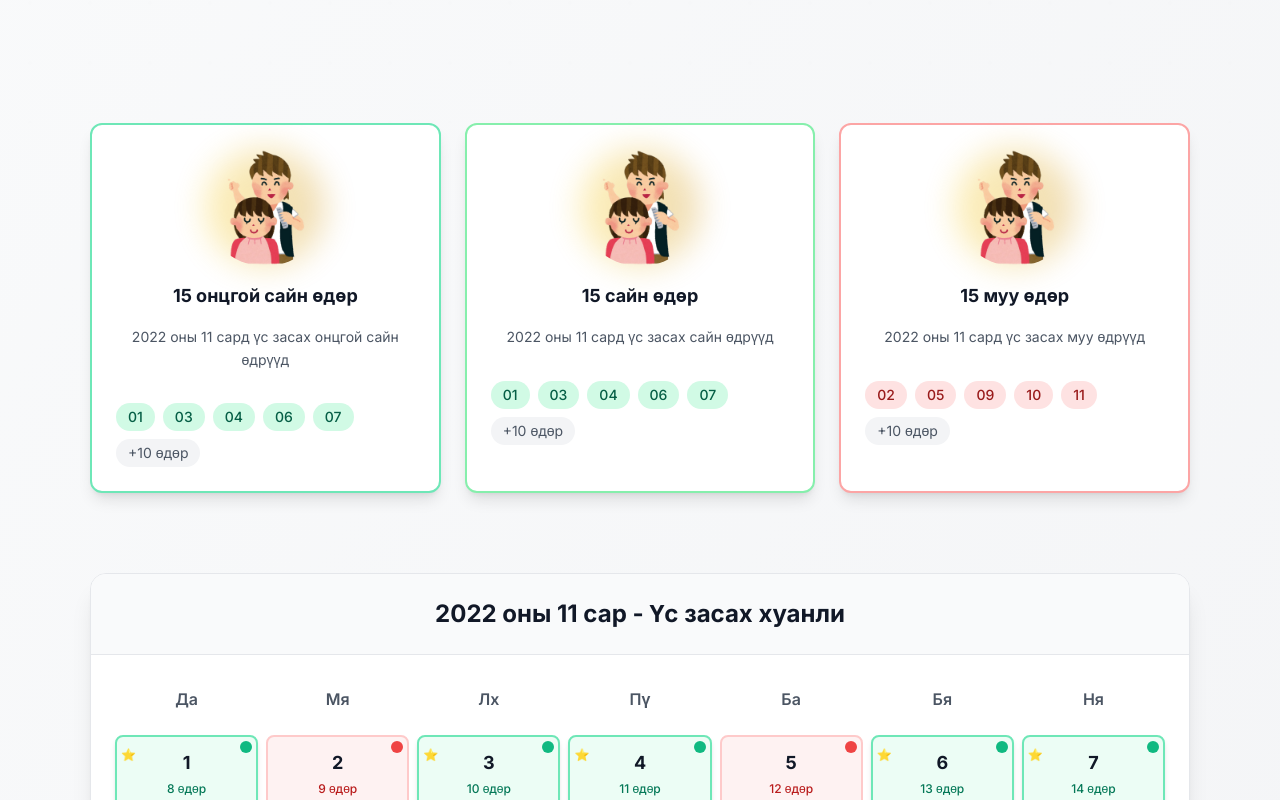
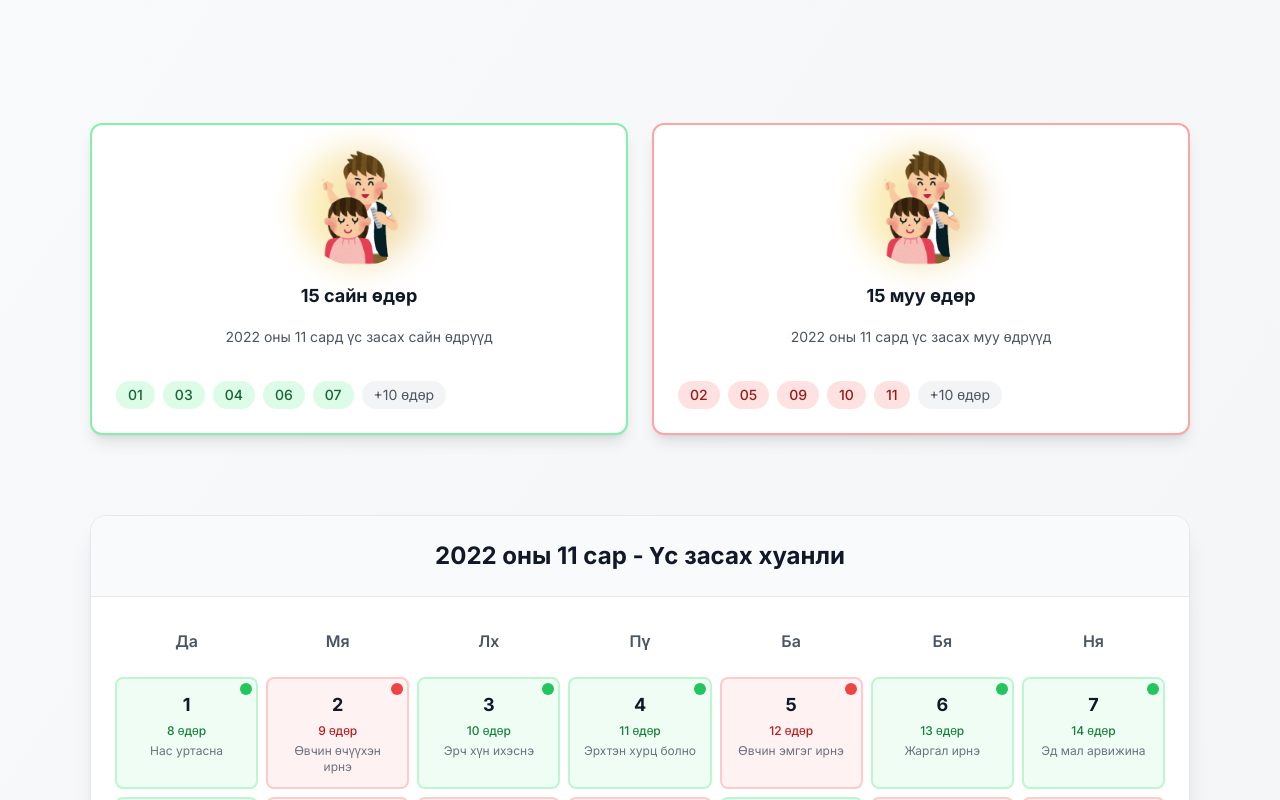
Before and after one commit to TsPuujee/tsagalbar-next, a Next.js app: page /hair-cutting-calendar in a window 1280 px wide. Shown: the part 340-1140 px from the top of the page. Built offline with nearby package versions, Linux system fonts and the light colour scheme.

Commit message:
refactor: remove specific good hair cutting days constant; streamline recommendation logic

```diff
--- a/src/app/hair-cutting-calendar/page.tsx
+++ b/src/app/hair-cutting-calendar/page.tsx
@@ -11,7 +11,6 @@ import Navigation from '@/components/layout/Navigation';
 import UnderlineLink from '@/components/links/UnderlineLink';
 
 import { getLunarDate } from '@/utils/calendarHelpers';
-import { GOOD_HAIR_CUTTING_DAYS } from '@/utils/constants';
 
 interface HairCuttingDay {
   date: Date;
@@ -19,7 +18,6 @@ interface HairCuttingDay {
   recommendation: string;
   isGood: boolean;
   description: string;
-  isSpecificGoodDay: boolean;
 }
 
 export default function HairCuttingCalendarPage() {
@@ -50,11 +48,27 @@ export default function HairCuttingCalendarPage() {
       const lunarData = getLunarDate(year, monthNum, day);
 
       const recommendation = lunarData.us_zasuulah;
-      const isSpecificGoodDay = GOOD_HAIR_CUTTING_DAYS.includes(recommendation);
-      const isGood =
-        isSpecificGoodDay ||
-        recommendation.includes('сайн') ||
-        recommendation.includes('зөв');
+
+      // List of positive recommendations that are considered good days for hair cutting
+      const goodRecommendations = [
+        'Эд мал баялаг төгөлдөр болно',
+        'Бие эрхтний хүч сайжирна',
+        'Эд мал арвидна',
+        'Өнгө зүс сайжирна',
+        'Нас уртасна',
+        'Эрч хүн ихэснэ',
+        'Эрхтэн хурц болно',
+        'Жаргал ирнэ',
+        'Эд мал арвижина',
+        'Өлзийтэй сайн',
+        'Сайн нөхөртэй нөхөрлөнө',
+        'Идээ ундаа элбэг олдоно',
+        'Эд эдлэл идээ ундаа олдоно',
+        'Жаргал үргэлжид ирнэ',
+        'Өлзийтэй сайн',
+      ];
+
+      const isGood = goodRecommendations.includes(recommendation);
 
       days.push({
         date: currentDate,
@@ -62,7 +76,6 @@ export default function HairCuttingCalendarPage() {
         recommendation,
         isGood,
         description: `${lunarData.odor_animal} өдөр - ${lunarData.odor_suudal} суудал`,
-        isSpecificGoodDay,
       });
     }
 
@@ -83,7 +96,6 @@ export default function HairCuttingCalendarPage() {
   };
 
   const goodDays = calendarDays.filter((day) => day.isGood);
-  const specificGoodDays = calendarDays.filter((day) => day.isSpecificGoodDay);
   const badDays = calendarDays.filter((day) => !day.isGood);
 
   return (
@@ -144,37 +156,7 @@ export default function HairCuttingCalendarPage() {
 
         {/* Summary Cards */}
         <section className='layout pb-8'>
-          <div className='mb-12 grid grid-cols-1 gap-6 md:grid-cols-3'>
-            <LunarInfoCard
-              title={`${specificGoodDays.length} онцгой сайн өдөр`}
-              description={`${format(
-                currentMonth,
-                'yyyy оны M сар'
-              )}д үс засах онцгой сайн өдрүүд`}
-              imageSrc='/images/hairCut.png'
-              imageAlt='Үс засах онцгой сайн өдөр'
-              mode={mode}
-              className='border-2 border-emerald-300 dark:border-emerald-600'
-            >
-              <div className='mt-4'>
-                <div className='flex flex-wrap gap-2'>
-                  {specificGoodDays.slice(0, 5).map((day, index) => (
-                    <span
-                      key={index}
-                      className='rounded-full bg-emerald-100 px-3 py-1 text-sm font-medium text-emerald-800 dark:bg-emerald-900 dark:text-emerald-200'
-                    >
-                      {format(day.date, 'dd')}
-                    </span>
-                  ))}
-                  {specificGoodDays.length > 5 && (
-                    <span className='rounded-full bg-gray-100 px-3 py-1 text-sm text-gray-600 dark:bg-gray-800 dark:text-gray-400'>
-                      +{specificGoodDays.length - 5} өдөр
-                    </span>
-                  )}
-                </div>
-              </div>
-            </LunarInfoCard>
-
+          <div className='mb-12 grid grid-cols-1 gap-6 md:grid-cols-2'>
             <LunarInfoCard
               title={`${goodDays.length} сайн өдөр`}
               description={`${format(
@@ -191,12 +173,7 @@ export default function HairCuttingCalendarPage() {
                   {goodDays.slice(0, 5).map((day, index) => (
                     <span
                       key={index}
-                      className={clsx(
-                        'rounded-full px-3 py-1 text-sm font-medium',
-                        day.isSpecificGoodDay
-                          ? 'bg-emerald-100 text-emerald-800 dark:bg-emerald-900 dark:text-emerald-200'
-                          : 'bg-green-100 text-green-800 dark:bg-green-900 dark:text-green-200'
-                      )}
+                      className='rounded-full bg-green-100 px-3 py-1 text-sm font-medium text-green-800 dark:bg-green-900 dark:text-green-200'
                     >
                       {format(day.date, 'dd')}
                     </span>
@@ -285,10 +262,8 @@ export default function HairCuttingCalendarPage() {
                   <div
                     key={index}
                     className={clsx(
-                      'relative cursor-pointer rounded-lg border-2 p-3 transition-all hover:scale-105',
-                      day.isSpecificGoodDay
-                        ? 'border-emerald-300 bg-emerald-50 shadow-md dark:border-emerald-700 dark:bg-emerald-900/30'
-                        : day.isGood
+                      'relative cursor-pointer rounded-lg border-2 p-3',
+                      day.isGood
                         ? 'border-green-200 bg-green-50 dark:border-green-800 dark:bg-green-900/20'
                         : 'border-red-200 bg-red-50 dark:border-red-800 dark:bg-red-900/20'
                     )}
@@ -305,9 +280,7 @@ export default function HairCuttingCalendarPage() {
                       <div
                         className={clsx(
                           'mb-1 text-xs font-medium',
-                          day.isSpecificGoodDay
-                            ? 'text-emerald-700 dark:text-emerald-300'
-                            : day.isGood
+                          day.isGood
                             ? 'text-green-700 dark:text-green-300'
                             : 'text-red-700 dark:text-red-300'
                         )}
@@ -316,12 +289,8 @@ export default function HairCuttingCalendarPage() {
                       </div>
                       <div
                         className={clsx(
-                          'text-xs leading-tight',
-                          day.isSpecificGoodDay
-                            ? 'text-emerald-600 dark:text-emerald-400'
-                            : mode === 'dark'
-                            ? 'text-gray-400'
-                            : 'text-gray-500'
+                          'text-xs',
+                          mode === 'dark' ? 'text-gray-400' : 'text-gray-500'
                         )}
                       >
                         {day.recommendation}
@@ -332,20 +301,9 @@ export default function HairCuttingCalendarPage() {
                     <div
                       className={clsx(
                         'absolute right-1 top-1 h-3 w-3 rounded-full',
-                        day.isSpecificGoodDay
-                          ? 'bg-emerald-500'
-                          : day.isGood
-                          ? 'bg-green-500'
-                          : 'bg-red-500'
+                        day.isGood ? 'bg-green-500' : 'bg-red-500'
                       )}
                     />
-
-                    {/* Special indicator for specific good days */}
-                    {day.isSpecificGoodDay && (
-                      <div className='absolute left-1 top-1'>
-                        <span className='text-xs'>⭐</span>
-                      </div>
-                    )}
                   </div>
                 ))}
               </div>
@@ -364,20 +322,7 @@ export default function HairCuttingCalendarPage() {
             >
               Тайлбар
             </h3>
-            <div className='grid grid-cols-1 gap-4 md:grid-cols-3'>
-              <div className='flex items-center space-x-3'>
-                <div className='relative'>
-                  <div className='h-4 w-4 rounded-full bg-emerald-500'></div>
-                  <span className='absolute -left-1 -top-1 text-xs'>⭐</span>
-                </div>
-                <span
-                  className={clsx(
-                    mode === 'dark' ? 'text-gray-300' : 'text-gray-600'
-                  )}
-                >
-                  Онцгой сайн өдөр
-                </span>
-              </div>
+            <div className='grid grid-cols-1 gap-4 md:grid-cols-2'>
               <div className='flex items-center space-x-3'>
                 <div className='h-4 w-4 rounded-full bg-green-500'></div>
                 <span
--- a/src/utils/constants.ts
+++ b/src/utils/constants.ts
@@ -204,22 +204,3 @@ export const US_ZASUULAH = [
   'Сүлд тэнэж одно',
   'Эрлэг лугаа учирна',
 ];
-
-// Сайн өдрийн тодорхойлолт - үс засах зөв өдрүүд
-export const GOOD_HAIR_CUTTING_DAYS = [
-  'Эд мал баялаг төгөлдөр болно',
-  'Бие эрхтний хүч сайжирна',
-  'Эд мал арвидна',
-  'Өнгө зүс сайжирна',
-  'Нас уртасна',
-  'Эрч хүн ихэснэ',
-  'Эрхтэн хурц болно',
-  'Жаргал ирнэ',
-  'Эд мал арвижина',
-  'Өлзийтэй сайн',
-  'Сайн нөхөртэй нөхөрлөнө',
-  'Идээ ундаа элбэг олдоно',
-  'Эд эдлэл идээ ундаа олдоно',
-  'Жаргал үргэлжид ирнэ',
-  'Өлзийтэй сайн'
-];
```
Also changed, not shown: src/utils/calendarHelpers.ts (+47 -16 lines), src/utils/dateUtils.ts (+13 -5 lines), src/utils/helper.ts (+26 -13 lines), src/utils/attribUtils.ts (line endings or trailing spaces).
